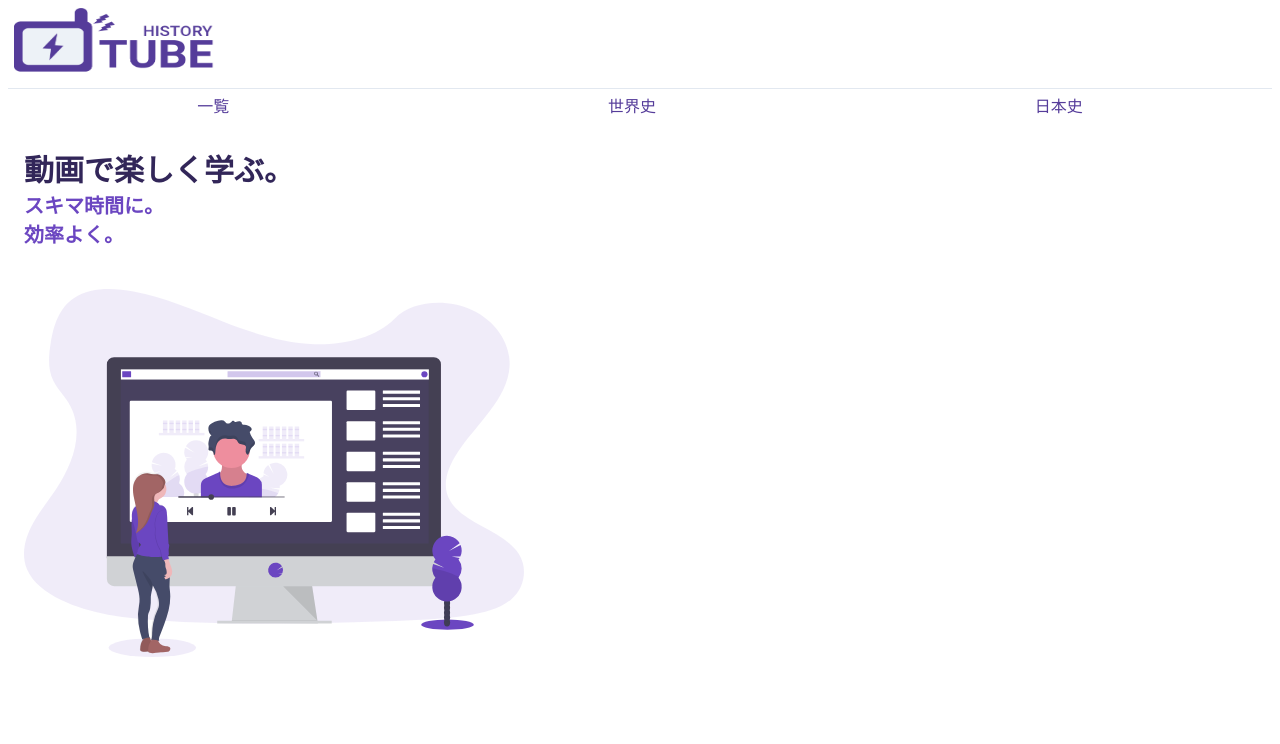
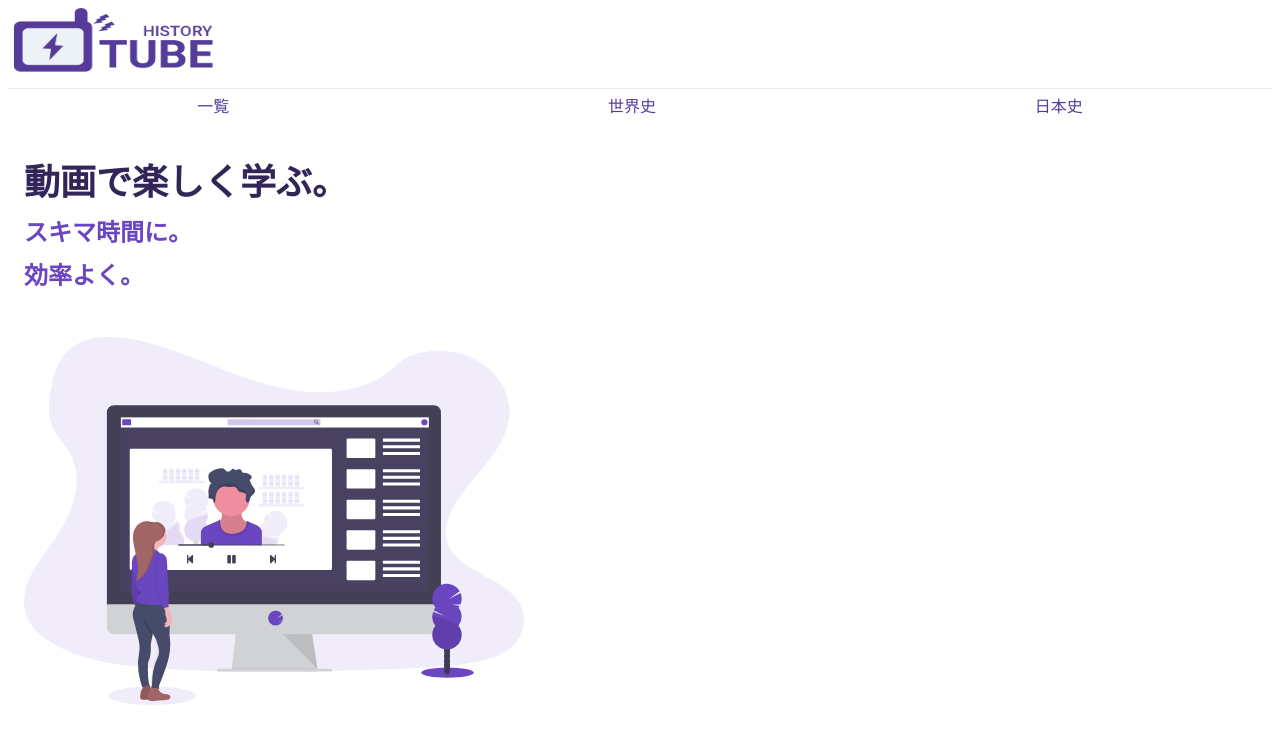
Before and after one commit to YouheiNozaki/HisTube, a Next.js app: page / in a window 1280 px wide. Shown: the top 744 px of the page. Built offline with nearby package versions, Linux system fonts and the light colour scheme.

Commit message:
titleのサイズを変更

```diff
--- a/src/pages/index.tsx
+++ b/src/pages/index.tsx
@@ -33,12 +33,14 @@ const Component: React.FC<Props> = ({ className }): JSX.Element => {
 const StyledComponent = styled(Component)`
   margin: 16px;
   & .main-title {
-    font-size: ${(props) => props.theme.fontSizes['3xl']};
+    margin-top: 32px;
+    font-size: ${(props) => props.theme.fontSizes['4xl']};
     color: ${(props) => props.theme.colors.purple[900]};
   }
   & .main-title-span {
     display: block;
-    font-size: ${(props) => props.theme.fontSizes.xl};
+    margin-top: 8px;
+    font-size: ${(props) => props.theme.fontSizes['2xl']};
     font-weight: ${(props) => props.theme.fontWeights.semibold};
     color: ${(props) => props.theme.colors.purple[600]};
   }
```
